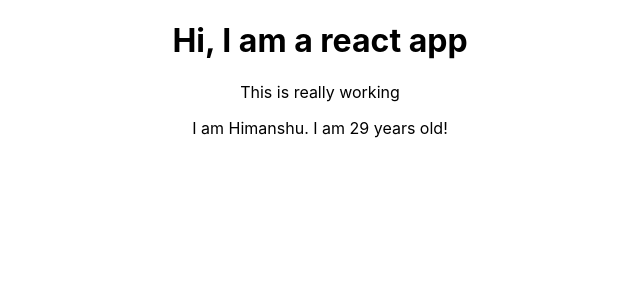
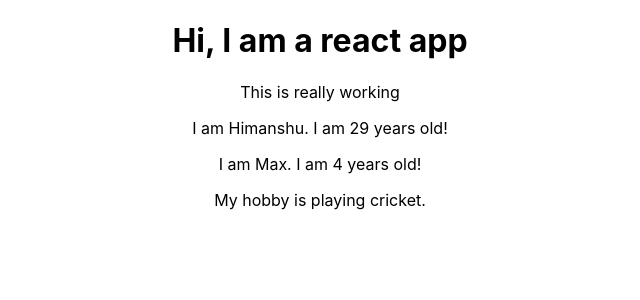
Before and after one commit to HimanshuNankani/react-complete-guide, a React (Create React App) app: page / in a window 1280 px wide. Shown: the top 300 px of the page, without its empty margins (320-960 px from the left). Built offline with nearby package versions, Linux system fonts and the light colour scheme.

Commit message:
props.children

```diff
--- a/src/App.js
+++ b/src/App.js
@@ -7,7 +7,8 @@ function App() {
     <div className="App">
       <h1>Hi, I am a react app</h1>
       <p>This is really working</p>
-      <Person name="Himanshu" s />
+      <Person name="Himanshu" />
+      <Person name="Max"> My hobby is playing cricket.</Person>
     </div>
     // React.createElement(
     //   "div",
--- a/src/Person/Person.js
+++ b/src/Person/Person.js
@@ -2,9 +2,12 @@ import React from "react";
 
 const person = (props) => {
   return (
-    <p>
-      I am {props.name}. I am {Math.floor(Math.random() * 30)} years old!
-    </p>
+    <div>
+      <p>
+        I am {props.name}. I am {Math.floor(Math.random() * 30)} years old!
+      </p>
+      <p>{props.children}</p>
+    </div>
   );
 };
 
```
